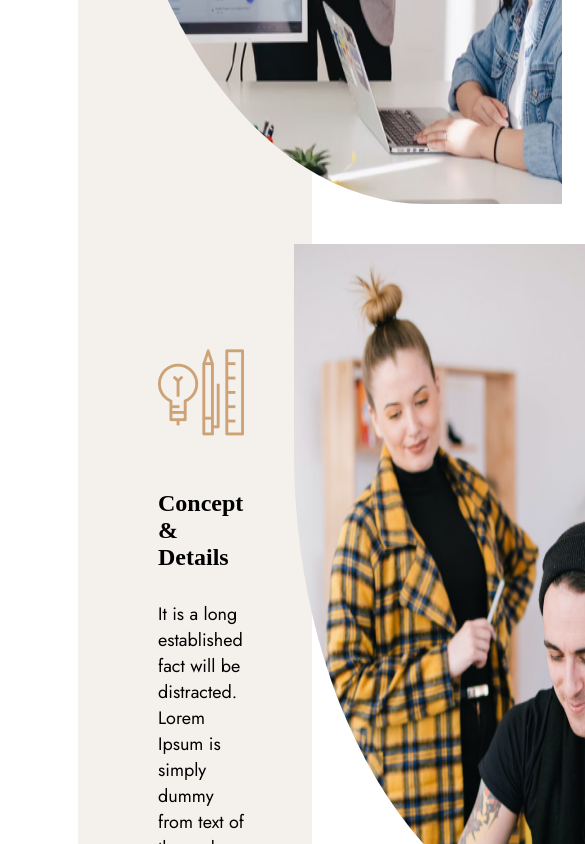
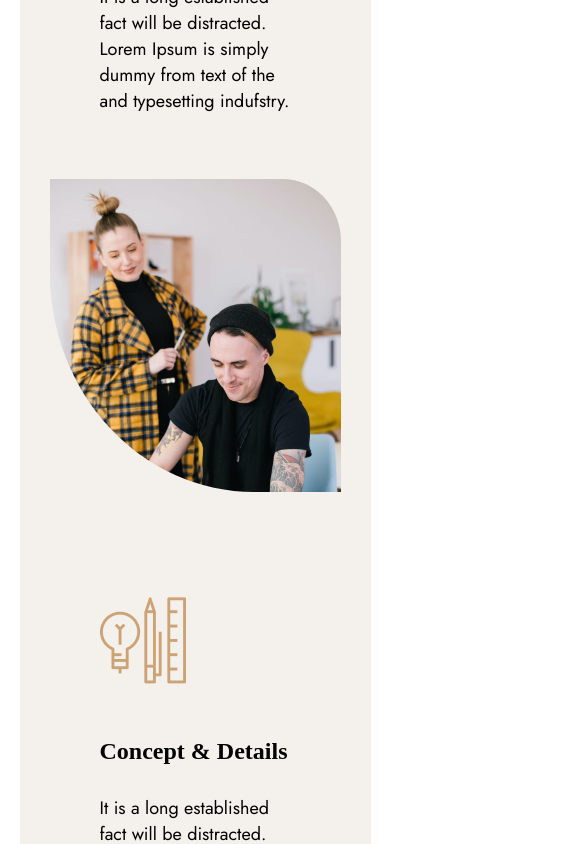
Before and after one commit to tinluong1612/Tin_Interior, a React (Vite) app: page /service in a window 390 px wide. Shown: the part 2600-3444 px from the top of the page, 585 px wide, since content can reach past the window. Built offline with nearby package versions, Linux system fonts and the light colour scheme.

Commit message:
responsive servicePage

```diff
--- a/src/pages/servicePage/service.css
+++ b/src/pages/servicePage/service.css
@@ -143,3 +143,22 @@
     color: #000;
     font-size: 25px;
 }
+
+/* RESPONSIVE */
+
+/* MOBILE: WIDTH < 740px */
+@media only screen and (max-width: 46.1875em) {
+    .homewework{
+        width: 90%;
+    }
+    .item-homeww{
+        flex-direction: column;
+    }
+
+    .item-homeww-2-4{
+        flex-direction: column-reverse !important;
+    }
+}
+
+/* TABLET: WIDTH >= 740px and WIDTH < 1024px */
+@media only screen and (min-width: 46.25em) and (max-width: 63.9375em) {}
--- a/src/pages/servicePage/service.jsx
+++ b/src/pages/servicePage/service.jsx
@@ -158,7 +158,7 @@ function Service() {
                         </div>
                     </div>
                     {/* item-2 */}
-                    <div className="item-homeww">
+                    <div className="item-homeww item-homeww-2-4">
                         <div className="info-item-homeww">
                             <img
                                 src={`assets/img/img_servicePage/icon2-service.png`}
@@ -198,7 +198,7 @@ function Service() {
                         </div>
                     </div>
                     {/* item-4 */}
-                    <div className="item-homeww">
+                    <div className="item-homeww item-homeww-2-4">
                         <div className="info-item-homeww">
                             <img
                                 src={`assets/img/img_servicePage/icon4-service.png`}
```
